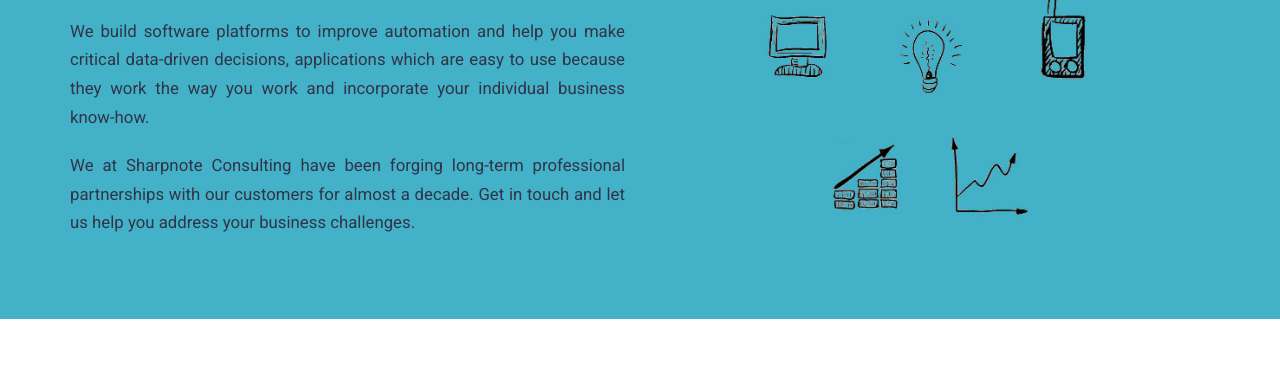
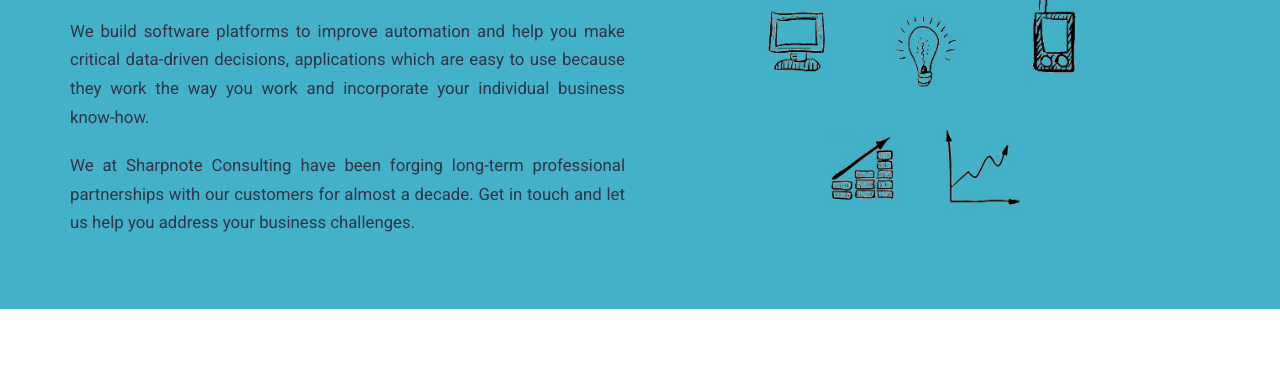
Before and after one commit to sharpnoteconsulting/sharpnoteconsulting.github.io, a plain HTML site: page index.html in a window 1280 px wide. Shown: the part 301-672 px from the top of the page. Drawn offline with Linux system fonts and the light colour scheme.

Commit message:
resized blob

```diff
--- a/css/features/blob-image.css
+++ b/css/features/blob-image.css
@@ -6,21 +6,21 @@
   background-image: url(../../img/blob-thin.png);
   margin-top: 50px;
   margin-bottom: 50px;
-  background-size: 325px;
+  background-size: 315px;
   background-repeat: no-repeat;
   background-position: center;
   background-clip: border-box;
   transition: background-size 0.5s;
   transition-timing-function: cubic-bezier(.07,1.41,.82,1.41);
   display: inline-block;
-  width: 350px;
-  height: 350px;
+  width: 340px;
+  height: 340px;
   text-decoration: none;
   cursor: pointer;
 }
 
 .blob-image:hover {
-	background-size: 350px;
+	background-size: 340px;
 }
 
 .feature-image-idea {
```
